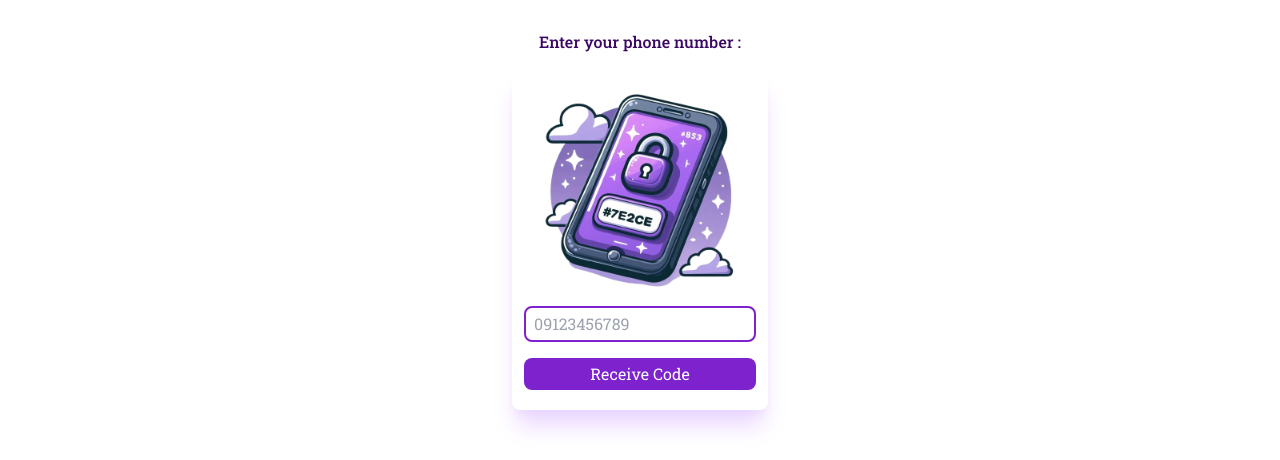
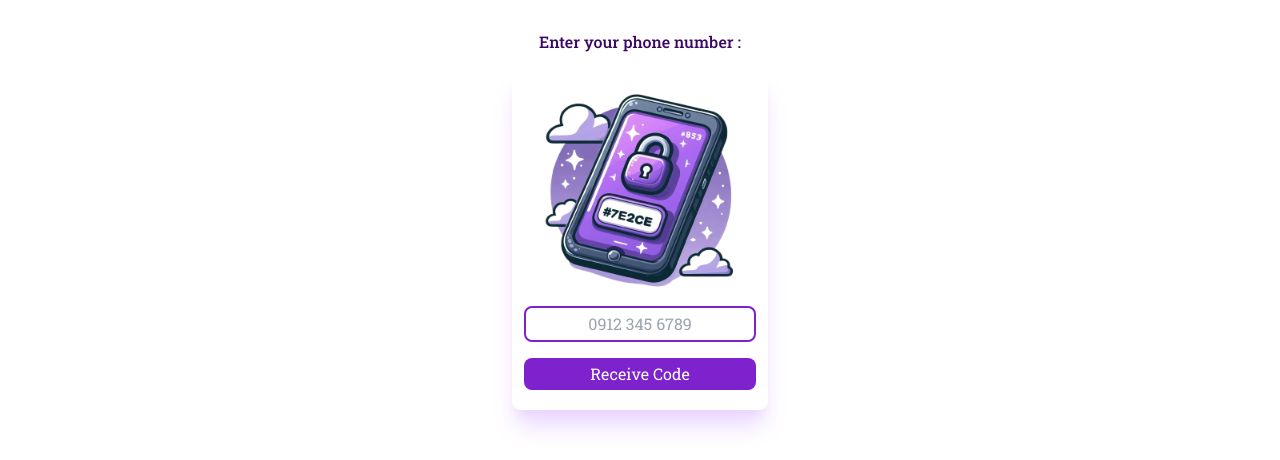
Before and after one commit to mahdikhalili1998/Your-Music-old-version, a Next.js app: page /send-otp in a window 1280 px wide. Shown: the part 136-596 px from the top of the page. Built offline with nearby package versions, Linux system fonts and the light colour scheme; a web font is replaced by a local one.

Commit message:
opt style complete

```diff
--- a/src/components/template/OtpPage.tsx
+++ b/src/components/template/OtpPage.tsx
@@ -1,16 +1,42 @@
+"use client";
 import Image from "next/image";
-import Link from "next/link";
-import React from "react";
-import PhoneNumberInput from "../module/PhoneNumberInput";
+import { useRouter } from "next/navigation";
+import React, { useState } from "react";
 
 function OtpPage() {
+  const [phoneNumber, setPhoneNumber] = useState<string>("");
+  const [otp, setOtp] = useState<string>("");
+  const [nextLevel, setNextLevel] = useState<boolean>(false);
+  const router = useRouter();
+
+  const sendNumber = () => {
+    setNextLevel(true);
+  };
+
+  const otpHandler = () => {
+    console.log("hiii");
+  };
+
+  const editHandler = () => {
+    setNextLevel(false);
+  };
+
   return (
     <div className="space-y-4">
       <h2 className="text-center font-medium text-p-950">
-        Enter your phone number :
+        {nextLevel ? "Enter your code :" : "Enter your phone number :"}
       </h2>
       <div className="mx-auto flex w-max flex-col items-center gap-4 rounded-lg p-3 py-5 shadow-xl shadow-p-200">
-        {" "}
+        {nextLevel ? (
+          <Image
+            className=""
+            src="/image/code.png"
+            alt="logo"
+            width={200}
+            height={200}
+            priority
+          />
+        ) : (
           <Image
             className=""
             src="/image/phone.png"
@@ -19,7 +45,43 @@ function OtpPage() {
             height={200}
             priority
           />
-        <PhoneNumberInput />
+        )}
+
+        <div className="flex flex-col gap-4">
+          <input
+            type="tel"
+            id="phone"
+            name="phone"
+            placeholder={nextLevel ? " x x x x" : "0912 345 6789"}
+            value={nextLevel ? otp : phoneNumber}
+            onChange={(e) => setPhoneNumber(e.target.value)}
+            className="rounded-lg border-2 border-p-700 px-2 py-1 placeholder:text-center focus:outline-p-700"
+          />
+          {nextLevel ? (
+            <div className="flex items-center justify-center gap-4">
+              {" "}
+              <button
+                onClick={(e) => otpHandler()}
+                className="rounded-lg bg-p-700 px-2 py-1 text-white"
+              >
+                Send
+              </button>
+              <button
+                onClick={(e) => editHandler()}
+                className="rounded-lg bg-p-700 px-2 py-1 text-white"
+              >
+                Edit number
+              </button>
+            </div>
+          ) : (
+            <button
+              onClick={(e) => sendNumber()}
+              className="rounded-lg bg-p-700 px-1 py-1 text-white"
+            >
+              Receive Code
+            </button>
+          )}
+        </div>
       </div>
     </div>
   );
```
Lines whose indentation alone changed are shown as unchanged.
